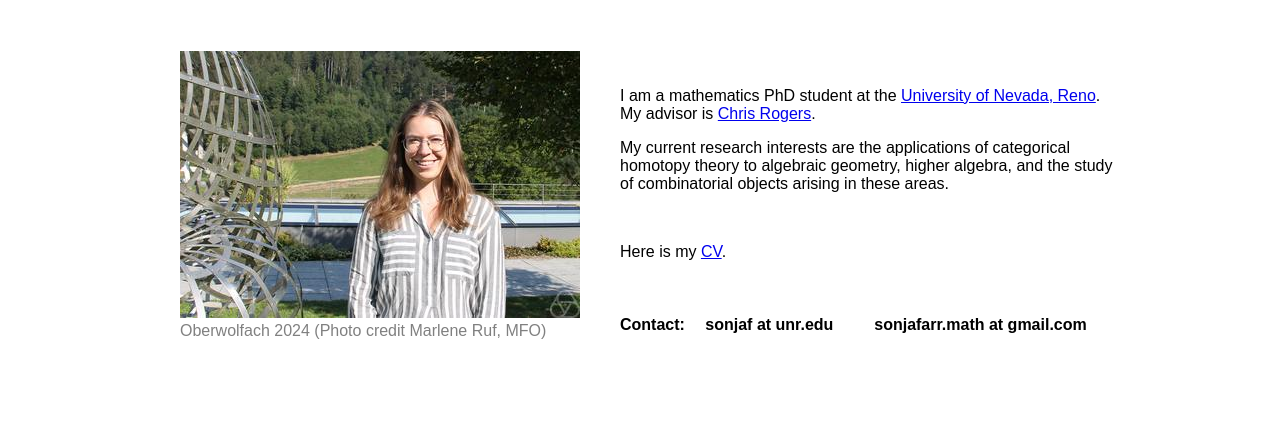
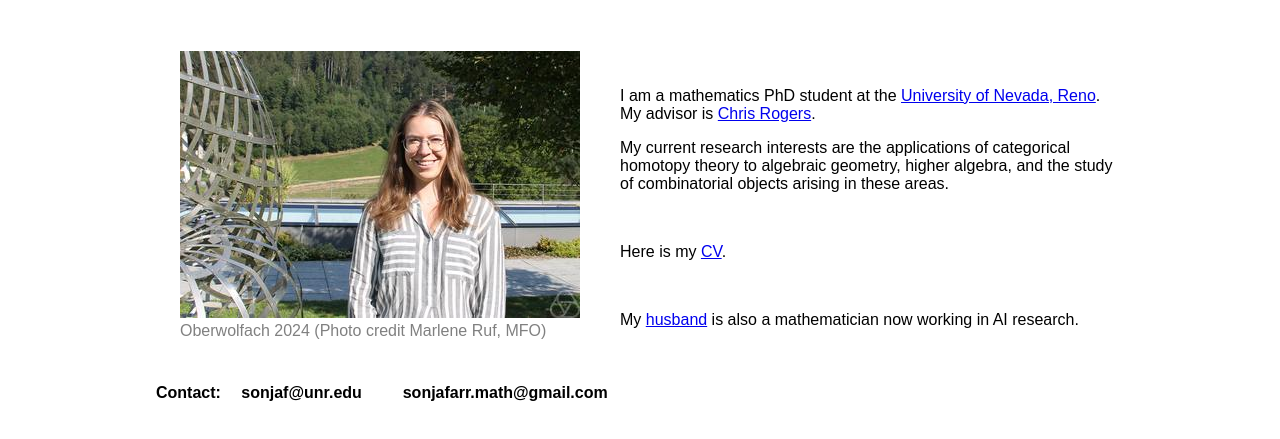
Before and after one commit to sfarr0/sfarr0.github.io, a plain HTML site: page index.html in a window 1280 px wide. Shown: the part 133-572 px from the top of the page. Drawn offline with Linux system fonts and the light colour scheme.

Commit message:
Update index.html

```diff
--- a/index.html
+++ b/index.html
@@ -82,8 +82,10 @@ h2 {
        <p>My current research interests are the applications of categorical homotopy theory to algebraic geometry, higher algebra, and the study of combinatorial objects arising in these areas.</p>
 	<br>
 	<p> Here is my <a href="./cv.pdf" target="_blank">CV</a>.</p>
+	<br>
+	<p> My <a href="https://dffarr.com/" target="_blank">husband</a> is also a mathematician now working in AI research.</p>
     <br>
-	<h4> Contact:&emsp; sonjaf at unr.edu &emsp;&emsp; sonjafarr.math at gmail.com</h4>
+	<h4> Contact:&emsp; sonjaf@unr.edu &emsp;&emsp; sonjafarr.math@gmail.com</h4>
     </section>
 </div>
 
```
